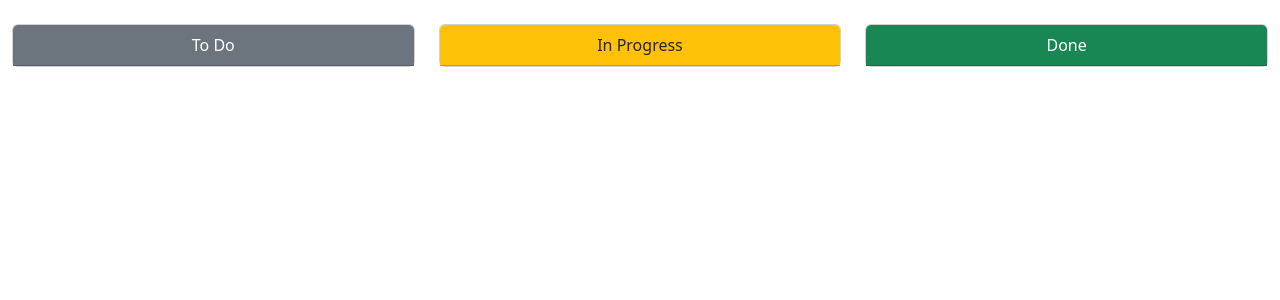
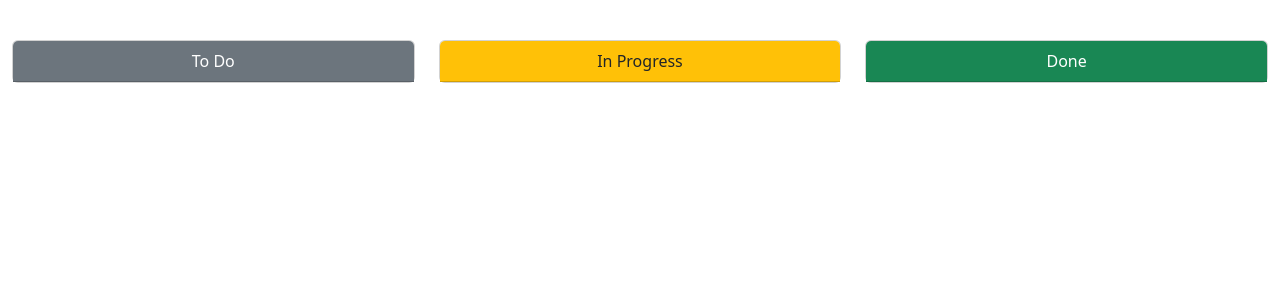
Before and after one commit to WcaleNieMichal/TaskBoard, a Flask app: page /task_board/ in a window 1280 px wide. Shown: the part 56-356 px from the top of the page. Run offline with Flask 3, Linux system fonts and the light colour scheme; data that the repository does not hold is empty.

Commit message:
Working TaskBoard the simplest application

```diff
--- a/app/templates/task_board.html
+++ b/app/templates/task_board.html
@@ -38,7 +38,7 @@
         </div>
     </nav>
 
-    <main class="container-fluid py-4">
+    <main class="container-fluid py-4 mt-3">
         <div class="row text-center">
 
             <!-- ToDo -->
```
